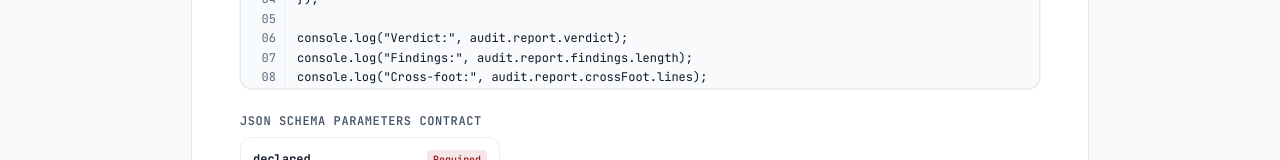
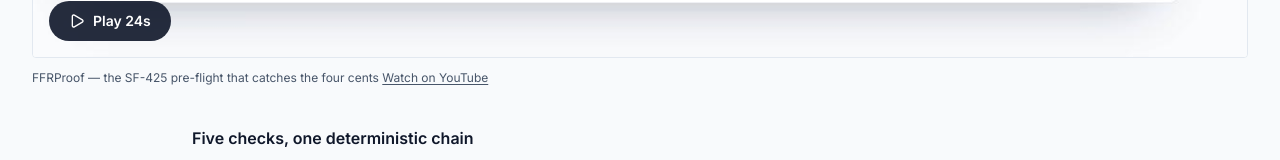
Before and after one commit to kotechile/factory, a Next.js app: page /ffrproof in a window 1280 px wide. Shown: the part 1830-1990 px from the top of the page. Built offline with nearby package versions, Linux system fonts and the light colour scheme; no server answers.

Commit message:
launch video: embed ffrproof (_rPlmqrX6-k)
Uploaded _rPlmqrX6-k (24s, public) and embedded it: poster youtube maxresdefault, registry entry via scripts/launch-video/embed.mjs.

```diff
--- a/src/products/launch-videos.ts
+++ b/src/products/launch-videos.ts
@@ -50,6 +50,14 @@ export interface LaunchVideo {
 }
 
 export const LAUNCH_VIDEOS: readonly LaunchVideo[] = [
+  {
+    slug: "ffrproof",
+    youtubeId: "_rPlmqrX6-k",
+    posterPath: "/launch-videos/ffrproof.jpg",
+    title: "FFRProof — the SF-425 pre-flight that catches the four cents",
+    durationSeconds: 24,
+    publishedAt: "2026-11-19",
+  },
   {
     slug: "claimproof",
     youtubeId: "UT6c2qNHbcY",
```
Also changed, not shown: public/launch-videos/ffrproof.jpg (added).
